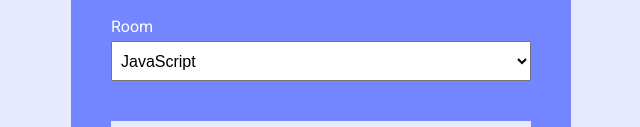
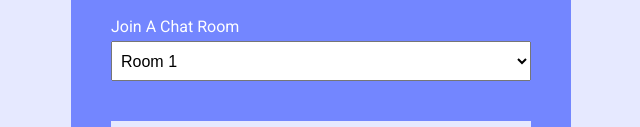
Before and after one commit to tusimegod123/chat-app, a website: page public/index.html in a window 1280 px wide. Shown: the part 255-382 px from the top of the page, without its empty margins (319-959 px from the left). Drawn offline with Linux system fonts and the light colour scheme.

Commit message:
Modify the index. html file

```diff
--- a/public/index.html
+++ b/public/index.html
@@ -31,14 +31,14 @@
 						/>
 					</div>
 					<div class="form-control">
-						<label for="room">Room</label>
+						<label for="room">Join A Chat Room</label>
 						<select name="room" id="room">
-							<option value="JavaScript">JavaScript</option>
-							<option value="Python">Python</option>
-							<option value="PHP">PHP</option>
-							<option value="C#">C#</option>
-							<option value="Ruby">Ruby</option>
-							<option value="Java">Java</option>
+							<option value="Room 1">Room 1</option>
+							<option value="Room 2">Room 2</option>
+							<option value="Room 3">Room 3</option>
+							<option value="Room 4">Room 4</option>
+							<option value="Room 5">Room 5</option>
+							<option value="Room 6">Room 6</option>
 						</select>
 					</div>
 					<button type="submit" class="btn">Join Chat</button>
```
